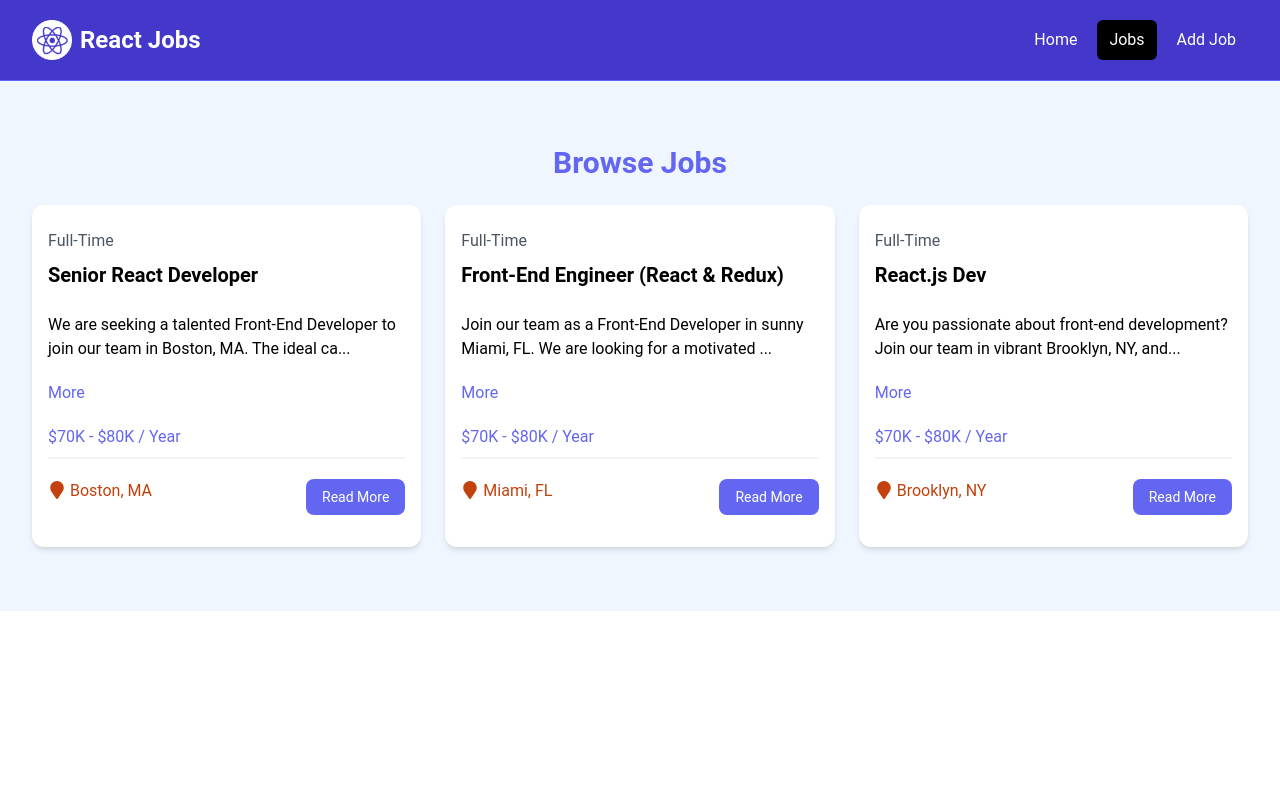
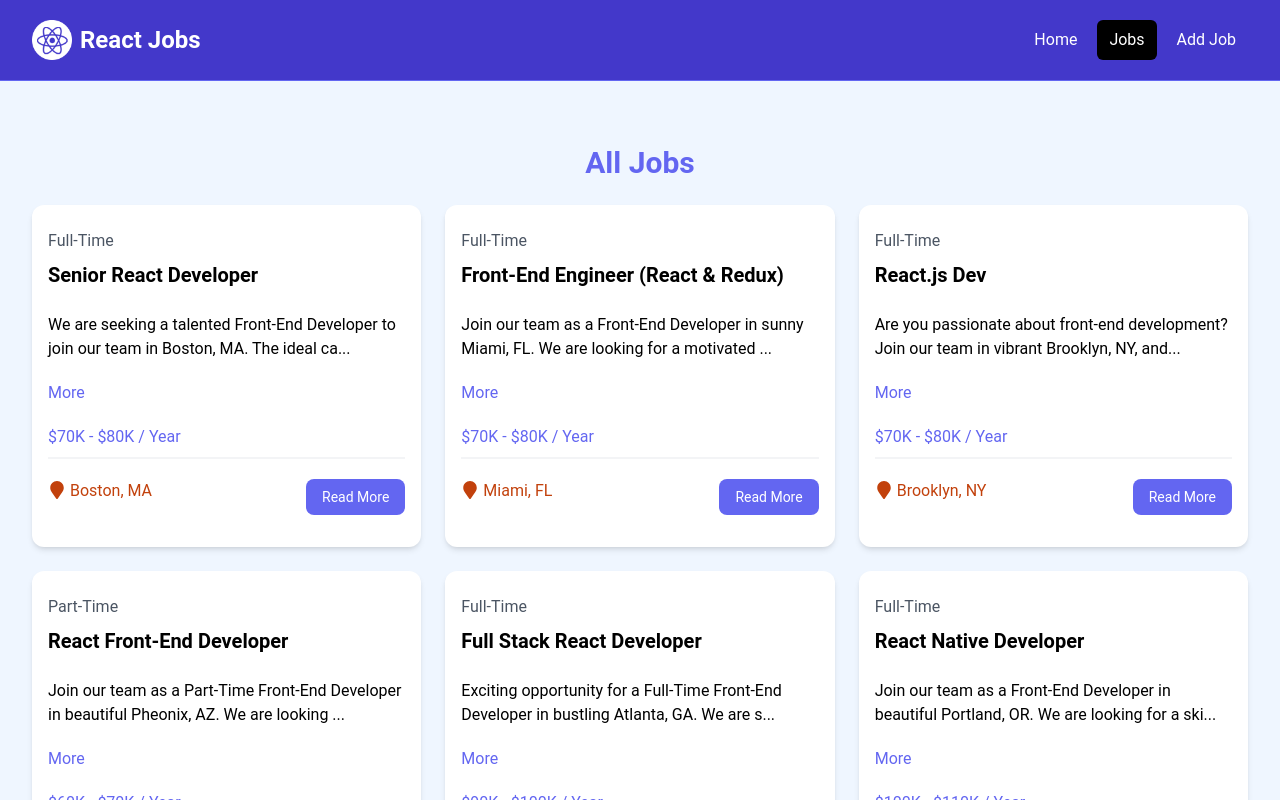
Before and after one commit to Mwimar/react-jobs, a React (Vite) app: page /jobs in a window 1280 px wide. Shown: the top 800 px of the page. Built offline with nearby package versions, Linux system fonts and the light colour scheme.

Commit message:
conditional listing jobs

```diff
--- a/src/components/JobListings.jsx
+++ b/src/components/JobListings.jsx
@@ -2,16 +2,16 @@ import React from "react";
 import jobs from "../jobs.json";
 import JobListing from "./JobListing";
 
-const JobListings = () => {
-  const recentJobs = jobs.slice(0, 3);
+const JobListings = ({ isHome = false }) => {
+  const jobListings = isHome ? jobs.slice(0, 3) : jobs;
   return (
     <section className="bg-blue-50 px-4 py-10">
       <div className="container-xl lg:container m-auto">
         <h2 className="text-3xl font-bold text-indigo-500 mb-6 text-center">
-          Browse Jobs
+          {isHome ? "Recent Jobs" : "All Jobs"}
         </h2>
         <div className="grid grid-cols-1 md:grid-cols-3 gap-6">
-          {recentJobs.map((job) => (
+          {jobListings.map((job) => (
             <JobListing key={job.id} job={job} />
           ))}
         </div>
--- a/src/pages/HomePage.jsx
+++ b/src/pages/HomePage.jsx
@@ -8,7 +8,7 @@ export const HomePage = () => {
     <>
       <Hero />
       <HomeCards />
-      <JobListings />
+      <JobListings isHome={true} />
       <ViewAllJobs />
     </>
   );
```
